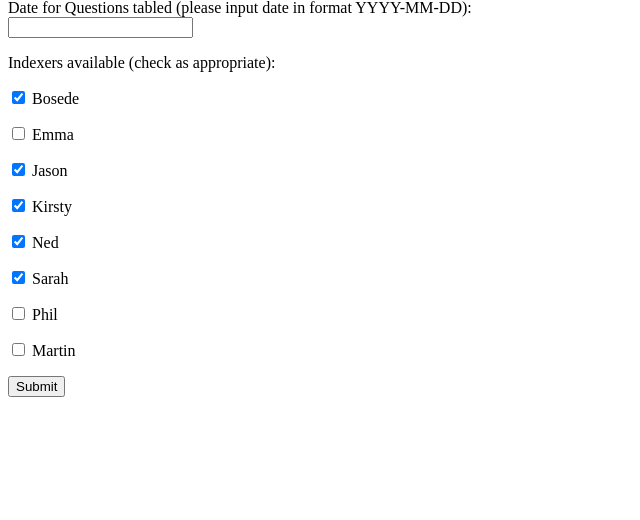
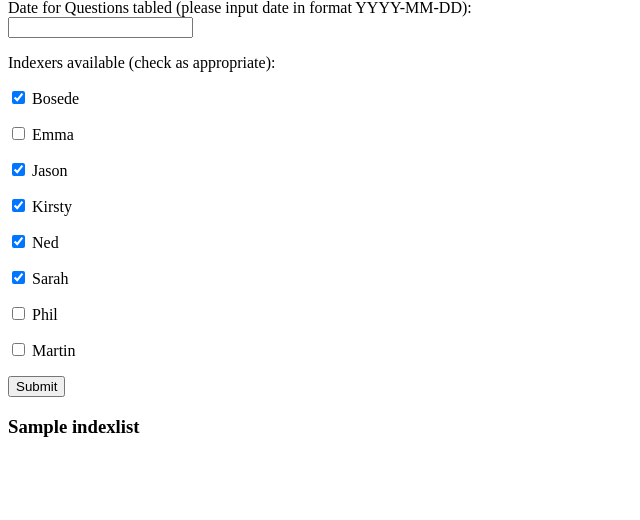
Before and after one commit to Mognar/wpqhandler, a Python web app: template templates/index.html in a window 1280 px wide. Shown: the part 17-537 px from the top of the page, without its empty margins (0-640 px from the left). Run offline with Jinja, Linux system fonts and the light colour scheme; the template is opened without the code that fills it: most values are stand-ins (such as "Sample title", 1, 10 or a date in 2020).

Commit message:
Update index.html

```diff
--- a/templates/index.html
+++ b/templates/index.html
@@ -16,6 +16,9 @@
 
       <input type="submit" value="Submit">
       </form>
-
+      <div>
+      {% for i in indexlist %}
+         <h3>{{ i }}</br></h3>
+        {% endfor %}</div>
    </body>
 </html>
```
